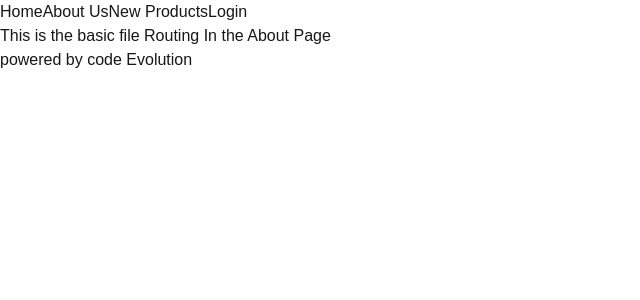
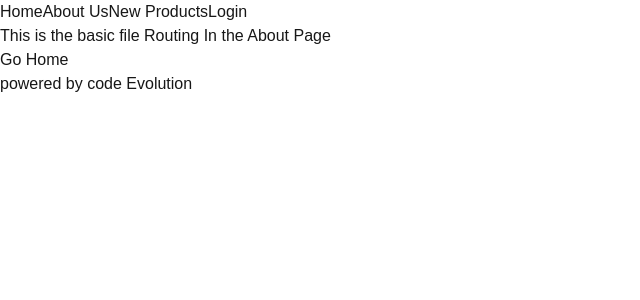
Before and after one commit to blackhartegypt/nextjs_v15, a Next.js app: page /about in a window 1280 px wide. Shown: the top 300 px of the page, without its empty margins (0-640 px from the left). Built offline with nearby package versions, Linux system fonts and the light colour scheme.

Commit message:
automatic navigation using useRouter from next/navigation

```diff
--- a/src/app/about/page.tsx
+++ b/src/app/about/page.tsx
@@ -1,10 +1,14 @@
-
+"use client"
+import {useRouter} from "next/navigation";
 
 export default function About(){
+    const router=useRouter();
+
     return(
         <>
 
             <h2>This is the basic file Routing In the About Page</h2>
+            <button onClick={()=>router.push("/")} className="bg-blue-500 text-white p-2 rounded-md">Go Home</button>
         </>
 
 
```
